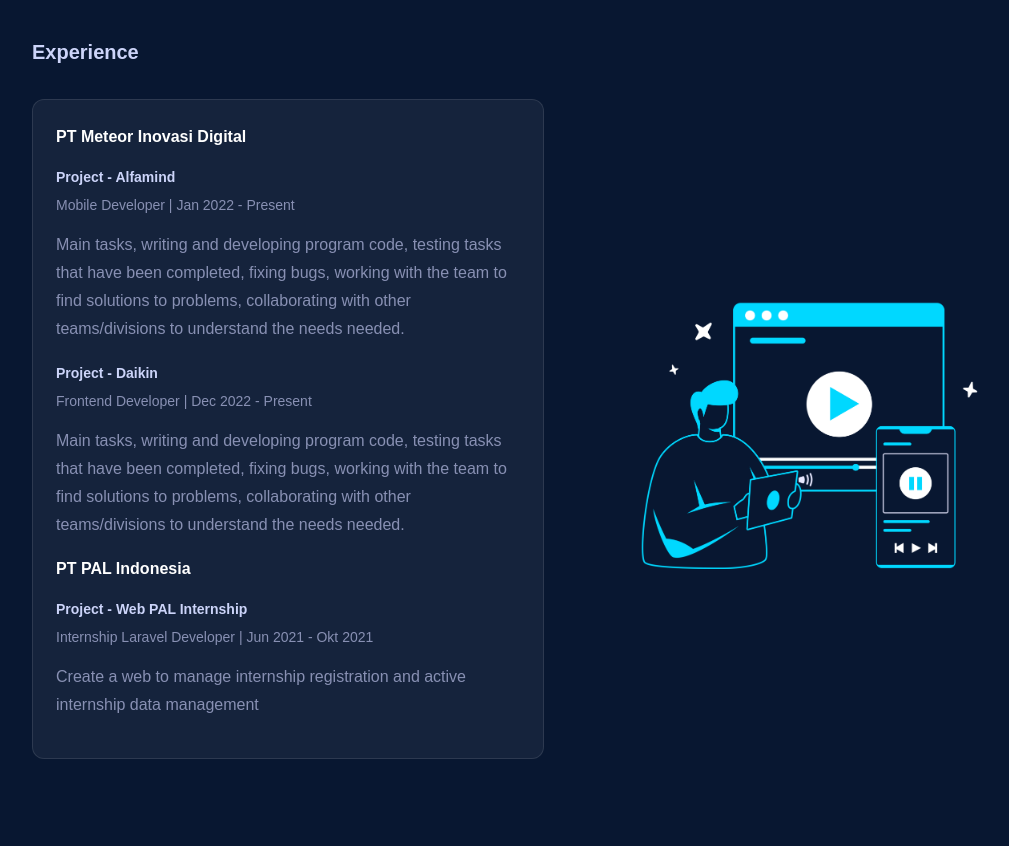
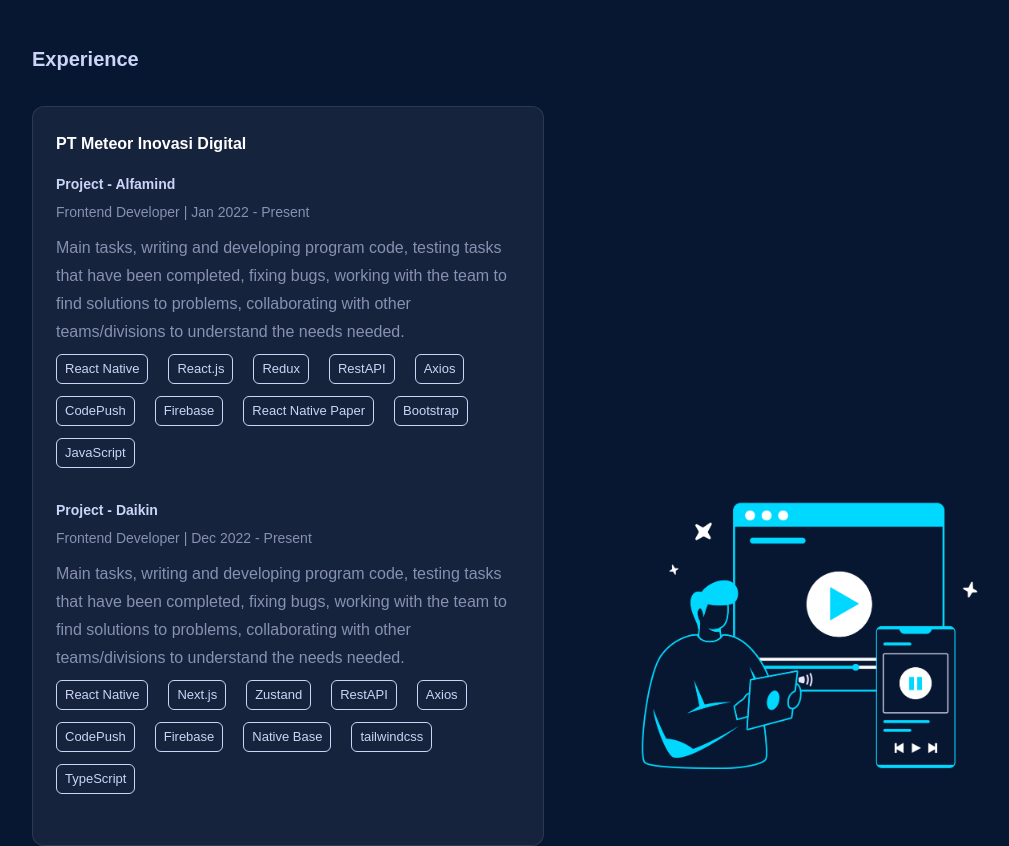
Before and after one commit to ilhamfathoni2/ilham-portofolio, a Next.js app: page / in a window 1280 px wide. Shown: the part 1340-2186 px from the top of the page, without its empty margins (200-1209 px from the left). Before the commit the page ends 2149 px from the top, so only its background shows below. Built offline with nearby package versions, Linux system fonts and the light colour scheme.

Commit message:
experience update

```diff
--- a/src/components/home/experience.tsx
+++ b/src/components/home/experience.tsx
@@ -13,8 +13,20 @@ const experienceData = [
       {
         project: "Alfamind",
         year: "Jan 2022 - Present",
-        position: "Mobile Developer",
+        position: "Frontend Developer",
         link: "https://play.google.com/store/apps/details?id=id.meteor.alfamind&hl=en&gl=US",
+        stacks: [
+          "React Native",
+          "React.js",
+          "Redux",
+          "RestAPI",
+          "Axios",
+          "CodePush",
+          "Firebase",
+          "React Native Paper",
+          "Bootstrap",
+          "JavaScript",
+        ],
         description:
           "Main tasks, writing and developing program code, testing tasks that have been completed, fixing bugs, working with the team to find solutions to problems, collaborating with other teams/divisions to understand the needs needed.",
       },
@@ -23,6 +35,18 @@ const experienceData = [
         year: "Dec 2022 - Present",
         position: "Frontend Developer",
         link: "",
+        stacks: [
+          "React Native",
+          "Next.js",
+          "Zustand",
+          "RestAPI",
+          "Axios",
+          "CodePush",
+          "Firebase",
+          "Native Base",
+          "tailwindcss",
+          "TypeScript",
+        ],
         description:
           "Main tasks, writing and developing program code, testing tasks that have been completed, fixing bugs, working with the team to find solutions to problems, collaborating with other teams/divisions to understand the needs needed.",
       },
@@ -36,6 +60,7 @@ const experienceData = [
         year: "Jun 2021 - Okt 2021",
         position: "Internship Laravel Developer",
         link: "",
+        stacks: ["Laravel 8", "SQL", "Bootstrap"],
         description:
           "Create a web to manage internship registration and active internship data management",
       },
@@ -49,14 +74,26 @@ export const Experience = () => {
       id="experience-section"
       className="pl-7 pr-7 lg:flex lg:justify-between lg:pl-[232px] lg:pr-[98px] mt-[170px] lg:mt-[100px] xl:mt-[100px] 2xl:mt-[100px] mb-[50px] items-center"
     >
+      <div className="block lg:hidden mb-12">
+        <Image
+          src={imgExperience}
+          alt="experience"
+          width={350}
+          quality={100}
+          className="mt-[65px]"
+        />
+      </div>
       <div>
         <h1 className="text-textPrimary text-[20px] font-bold p-0">
           Experience
         </h1>
         <div className="mx-auto mt-8 grid max-w-lg gap-6 lg:gap-8">
-          <div className="rounded-xl bg-white/5 p-6 ring-1 ring-inset ring-white/10">
-            {experienceData.map((comp, index) => (
-              <div key={index} className="text-base leading-7 mb-4">
+          {experienceData.map((comp, index) => (
+            <div
+              key={index}
+              className="rounded-xl bg-white/5 p-6 ring-1 ring-inset ring-white/10"
+            >
+              <div className="text-base leading-7 mb-4">
                 <h3 className="font-semibold text-white">{comp.company}</h3>
                 {comp.data.map((item, index) => (
                   <div key={index}>
@@ -74,14 +111,24 @@ export const Experience = () => {
                     <h4 className="text-[14px] font-medium text-textSecondary">
                       {item.position} | {item.year}
                     </h4>
-                    <div className="mt-3 text-textSecondary mb-4">
+                    <div className="mt-2 text-textSecondary mb-2">
                       {item.description}
+                    </div>
+                    <div className="flex flex-wrap mb-4">
+                      {item.stacks.map((stack, index) => (
+                        <h4
+                          key={index}
+                          className="text-[13px] border-[1px] pl-2 pr-2 pt-0 pb-0 rounded-md text-textPrimary mr-5 mb-3"
+                        >
+                          {stack}
+                        </h4>
+                      ))}
                     </div>
                   </div>
                 ))}
               </div>
-            ))}
-          </div>
+            </div>
+          ))}
         </div>
       </div>
       <div>
--- a/src/components/home/sectionOne.tsx
+++ b/src/components/home/sectionOne.tsx
@@ -52,9 +52,8 @@ export const SectionOne = () => {
         </p>
         <button
           onClick={handleAbout}
-          className="flex justify-center items-center hover:bg-[#16385B] text-primaryBlue rounded-[50px]"
         >
-          <ChevronDoubleDownIcon className="w-9" />
+          <ChevronDoubleDownIcon className="w-9 text-primaryBlue animate-bounce" />
         </button>
       </div>
     </div>
```
